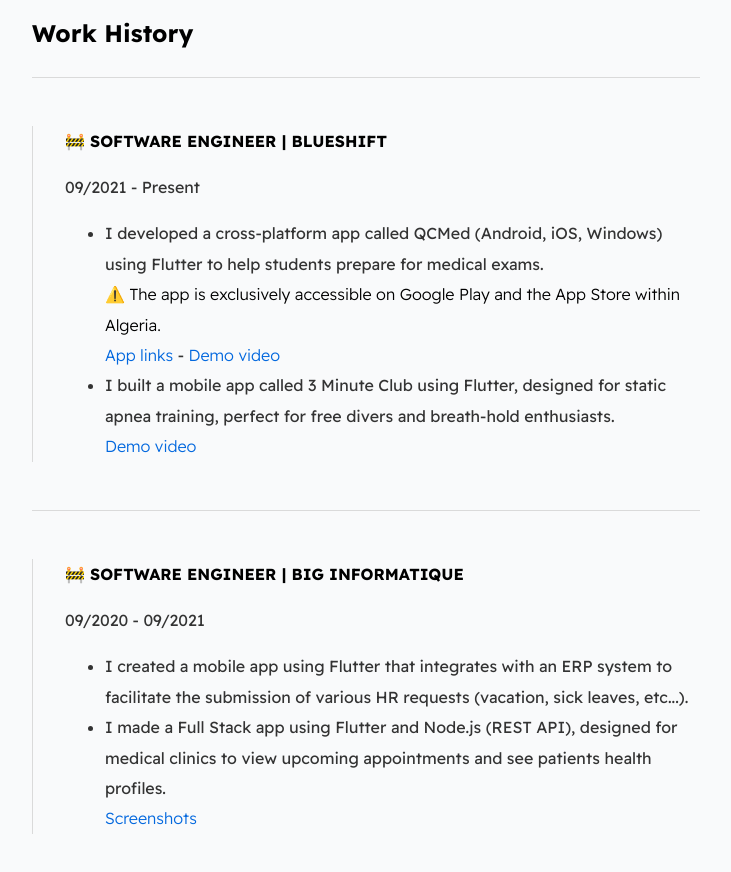
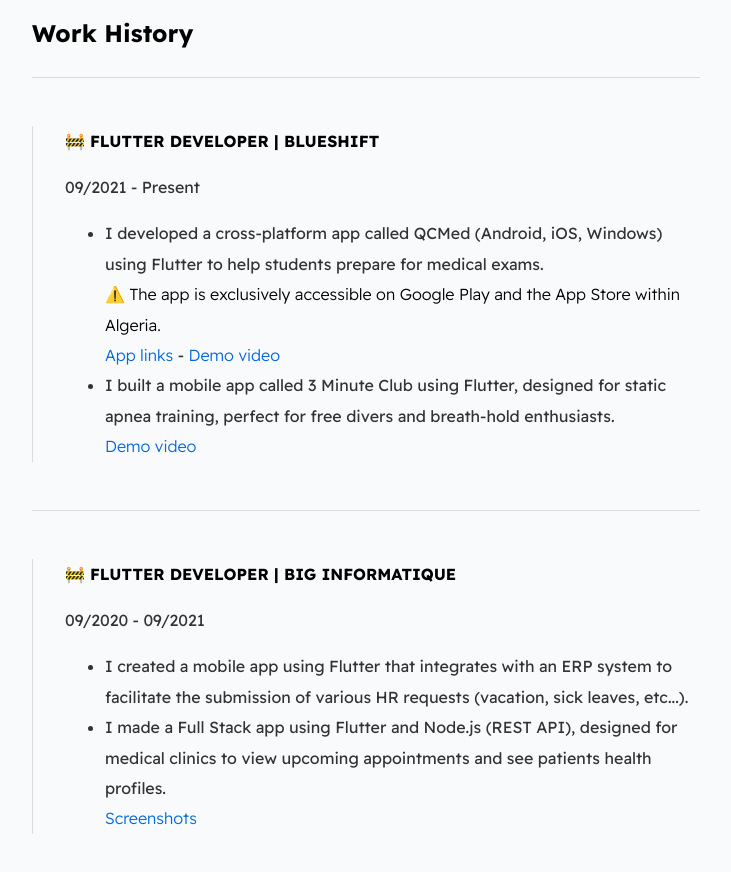
Before and after one commit to mohamedamara/mohamedamara.github.io, a plain HTML site: page index.html in a window 1280 px wide. Shown: the part 1140-2012 px from the top of the page, without its empty margins (274-1005 px from the left). Drawn offline with Linux system fonts and the light colour scheme.

Commit message:
update work history section

```diff
--- a/index.html
+++ b/index.html
@@ -111,7 +111,7 @@
         <div class="card--history">
           <strong class="emoji-with-text"
             ><div>🚧</div>
-            <div>SOFTWARE ENGINEER | BLUESHIFT</div></strong
+            <div>FLUTTER DEVELOPER | BLUESHIFT</div></strong
           >
           <p>09/2021 - Present</p>
           <ul>
@@ -144,7 +144,7 @@
         <div class="card--history">
           <strong class="emoji-with-text"
             ><div>🚧</div>
-            <div>SOFTWARE ENGINEER | BIG INFORMATIQUE</div></strong
+            <div>FLUTTER DEVELOPER | BIG INFORMATIQUE</div></strong
           >
           <p>09/2020 - 09/2021</p>
           <ul>
```
